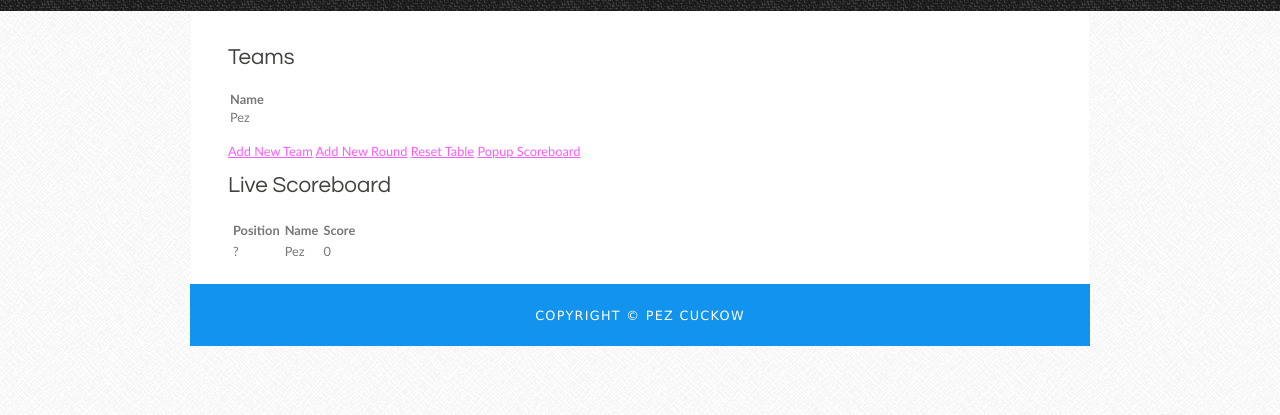
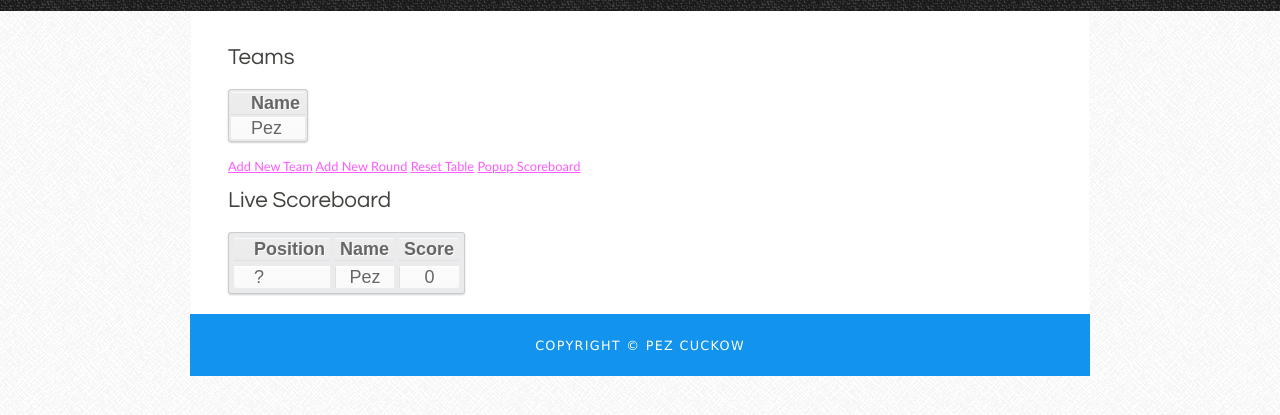
Before and after one commit to Pezmc/Quiz-Scoreboard, a plain HTML site: page index.html in a window 1280 px wide. Shown: the part 69-484 px from the top of the page. Drawn offline with Linux system fonts and the light colour scheme.

Commit message:
Fix CSS link

```diff
--- a/index.html
+++ b/index.html
@@ -2,7 +2,7 @@
 <html>
 <head>
 <title>Pub Quiz Scoreboard</title>
-<link rel="stylesheet" href="main.css" />
+<link rel="stylesheet" href="css/tables.css" />
 <link rel="stylesheet" type="text/css" href="css/style.css" title="style" />
 <link rel="shortcut icon" href="images/favicon.ico" />
 </head>
```
